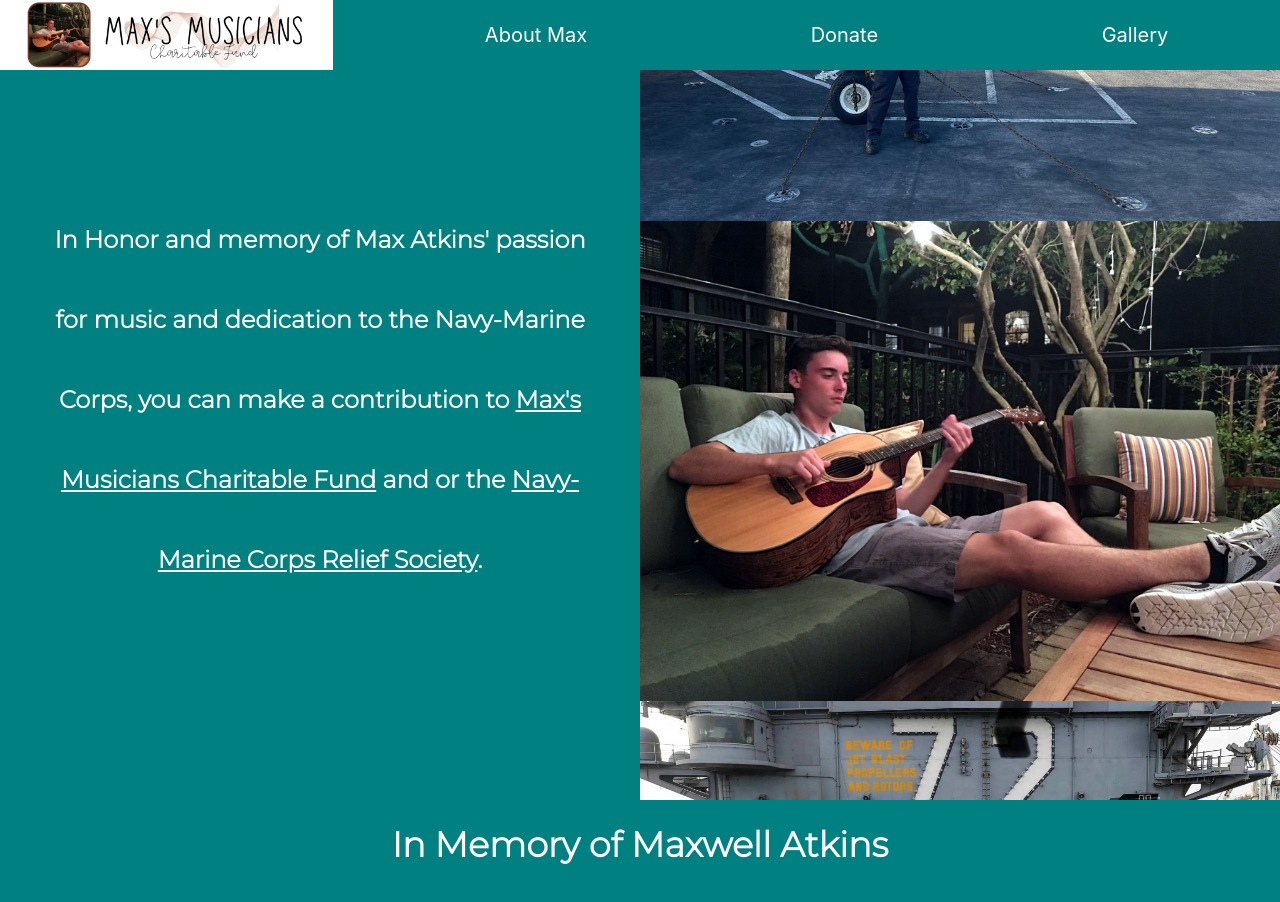
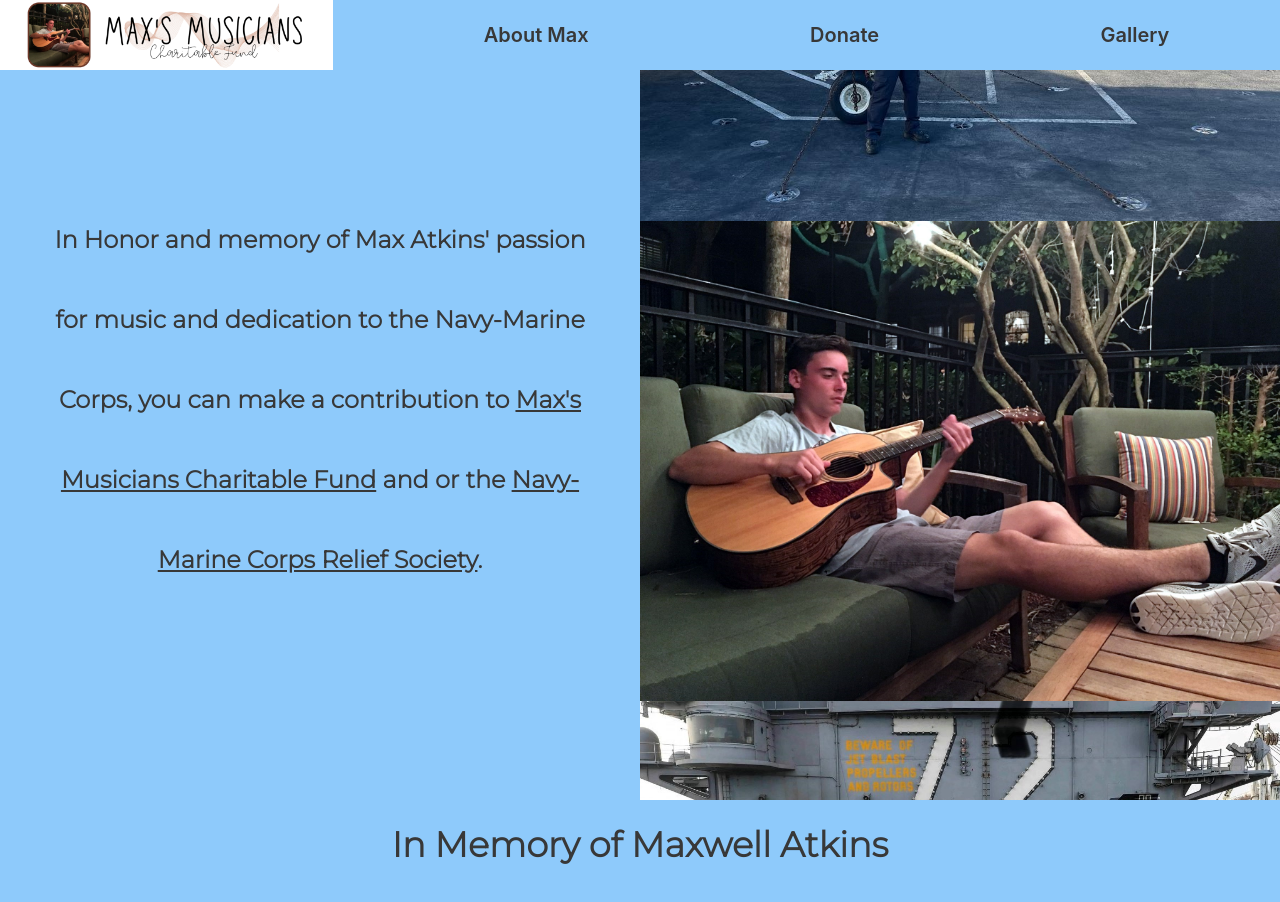
Before and after one commit to josefiaaa/maxsmemory, a React (Create React App) app: page / in a window 1280 px wide. Shown: the top 902 px of the page. Built offline with nearby package versions, Linux system fonts and the light colour scheme.

Commit message:
color scheme update

```diff
--- a/public/index.html
+++ b/public/index.html
@@ -1,5 +1,5 @@
 <!DOCTYPE html>
-<html style="background-color: #008080;" lang="en">
+<html style="background-color: #8ECAFB;" lang="en">
 	<head>
     <meta charset="utf-8" />
     <link rel="icon" href="%PUBLIC_URL%/favicon.ico" />
--- a/src/About/About.css
+++ b/src/About/About.css
@@ -16,7 +16,6 @@
     display: flex;
     align-items: center;
     padding: 30px;
-    border-bottom: 20px solid #6846 ;
 }
 
 .section-3 p {
--- a/src/App.css
+++ b/src/App.css
@@ -1,11 +1,11 @@
 .App {
   text-align: center;
-  background-color: #008080;
-  color: #fff;
+  background-color: #8ECAFB;
+  color: #383838;
 }
 
 #section2 {
-  border-bottom: 20px solid #008080;
+  border-bottom: 20px solid #8ECAFB;
   overflow: hidden;
 }
 
@@ -19,8 +19,9 @@ a {
 }
 
 p {
+  /* text-shadow: 1.5px 2px #000; */
   font-size: 25px;
-  font-weight: 300;
+  font-weight: 340;
   padding: 2%;
   cursor: default;
 }
--- a/src/CTA/CTA.css
+++ b/src/CTA/CTA.css
@@ -2,7 +2,7 @@
     height: 100vh;
     display: flex;
     align-items: center;
-    background-color: #008080;
+    background-color: #8ECAFB;
 }
 
 .cta-words-cont{
@@ -15,7 +15,7 @@
 }
 
 .cta-words{
-    color: white;
+    color: #383838;
     padding: 50px;
     font-size: 3vh;
     font-family: 'Montserrat', sans-serif;
@@ -25,7 +25,7 @@
 }
 
 .w-link {
-    color: white;
+    color: #383838;
 }
 
 .cta-grid-cont{
--- a/src/NavBar/NavBar.css
+++ b/src/NavBar/NavBar.css
@@ -16,7 +16,7 @@
 }
 
 .nav-content {
-    background: #008080;
+    background: #8ECAFB;
     display: flex;
     align-items: center;
     width: 100vw;
@@ -35,7 +35,8 @@ li.nav-item {
 }
 
 a.nav-link {
-    color: white;
+    color: #383838;
+    font-weight: 600;
 }
 
 @media (max-width: 700px) {
```
